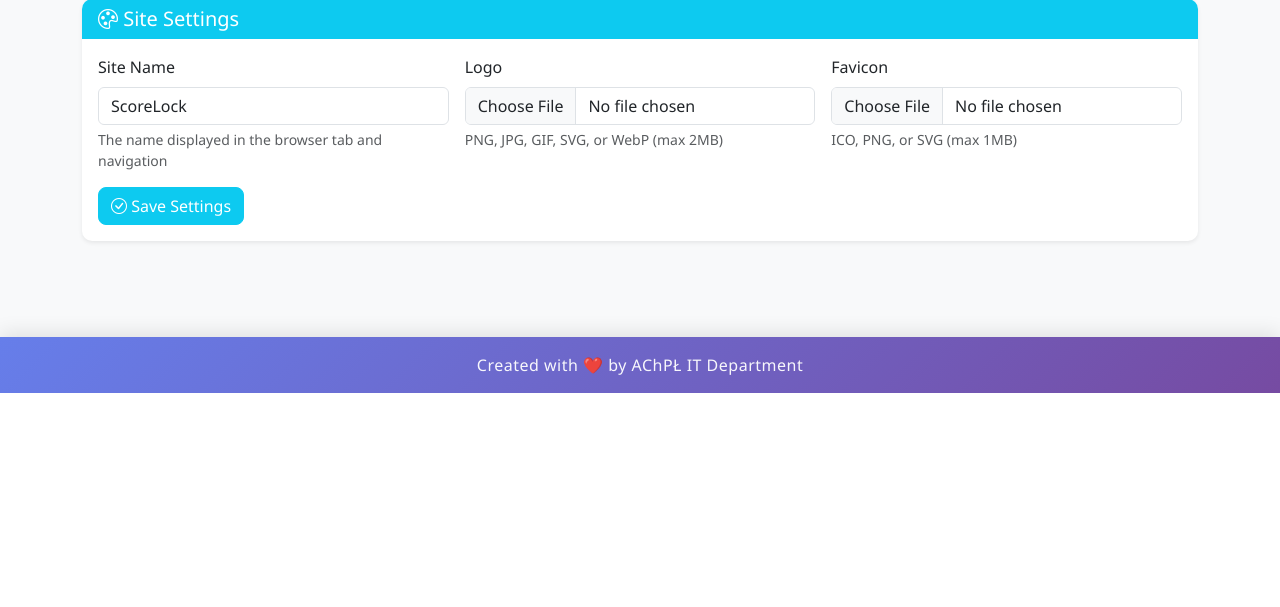
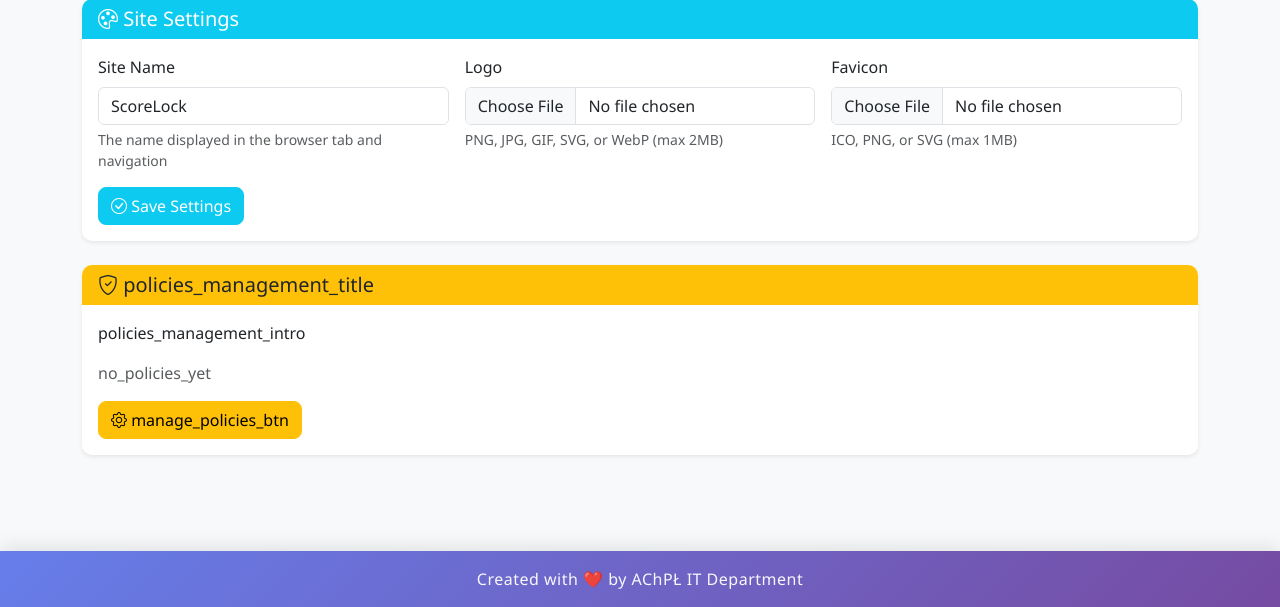
Before and after one commit to Akademicki-Chor-Politechniki-Lodzkiej/ScoreLock, a Flask app: page /admin in a window 1280 px wide. Shown: the part 805-1412 px from the top of the page. Before the commit the page ends 1198 px from the top, so only its background shows below. Run offline with Flask 3, Linux system fonts and the light colour scheme; the visitor is signed in with stand-in values (Sample User, id 1); data comes from the database, SQL or seed files in the repository; data that the repository does not hold is empty; some libraries are stand-ins or nearby versions.

Commit message:
Added policies view to admin page

```diff
--- a/templates/admin.html
+++ b/templates/admin.html
@@ -241,6 +241,59 @@
                 </div>
             </div>
         </div>
+
+        <!-- Policies Management -->
+        <div class="col-md-12">
+            <div class="card shadow-sm">
+                <div class="card-header bg-warning text-dark">
+                    <h5 class="mb-0">
+                        <i class="bi bi-shield-check"></i> {{ t('policies_management_title') }}
+                    </h5>
+                </div>
+                <div class="card-body">
+                    <p>{{ t('policies_management_intro') }}</p>
+
+                    {% if policies %}
+                    <div class="alert alert-info">
+                        <i class="bi bi-info-circle"></i>
+                        {{ t('total_policies') }}: <strong>{{ policies|length }}</strong>
+                        ({{ policies|selectattr('is_active')|list|length }} {{ t('active_label') }})
+                    </div>
+
+                    <div class="list-group mb-3">
+                        {% for policy in policies[:5] %}
+                        <div class="list-group-item d-flex justify-content-between align-items-center">
+                            <div>
+                                <strong>{{ policy.name }}</strong>
+                                {% if policy.is_active %}
+                                <span class="badge bg-success ms-2">{{ t('active_label') }}</span>
+                                {% else %}
+                                <span class="badge bg-secondary ms-2">{{ t('inactive_label') }}</span>
+                                {% endif %}
+                                <br>
+                                <small class="text-muted">{{ policy.short_notice[:80] }}{% if policy.short_notice|length > 80 %}...{% endif %}</small>
+                            </div>
+                            <a href="{{ url_for('view_policy', policy_id=policy.id) }}"
+                               class="btn btn-sm btn-outline-primary" target="_blank">
+                                <i class="bi bi-eye"></i>
+                            </a>
+                        </div>
+                        {% endfor %}
+                    </div>
+
+                    {% if policies|length > 5 %}
+                    <small class="text-muted">{{ t('showing_first_5_policies') }}</small>
+                    {% endif %}
+                    {% else %}
+                    <p class="text-muted">{{ t('no_policies_yet') }}</p>
+                    {% endif %}
+
+                    <a href="{{ url_for('manage_policies') }}" class="btn btn-warning">
+                        <i class="bi bi-gear"></i> {{ t('manage_policies_btn') }}
+                    </a>
+                </div>
+            </div>
+        </div>
     </div>
 </div>
 
```
